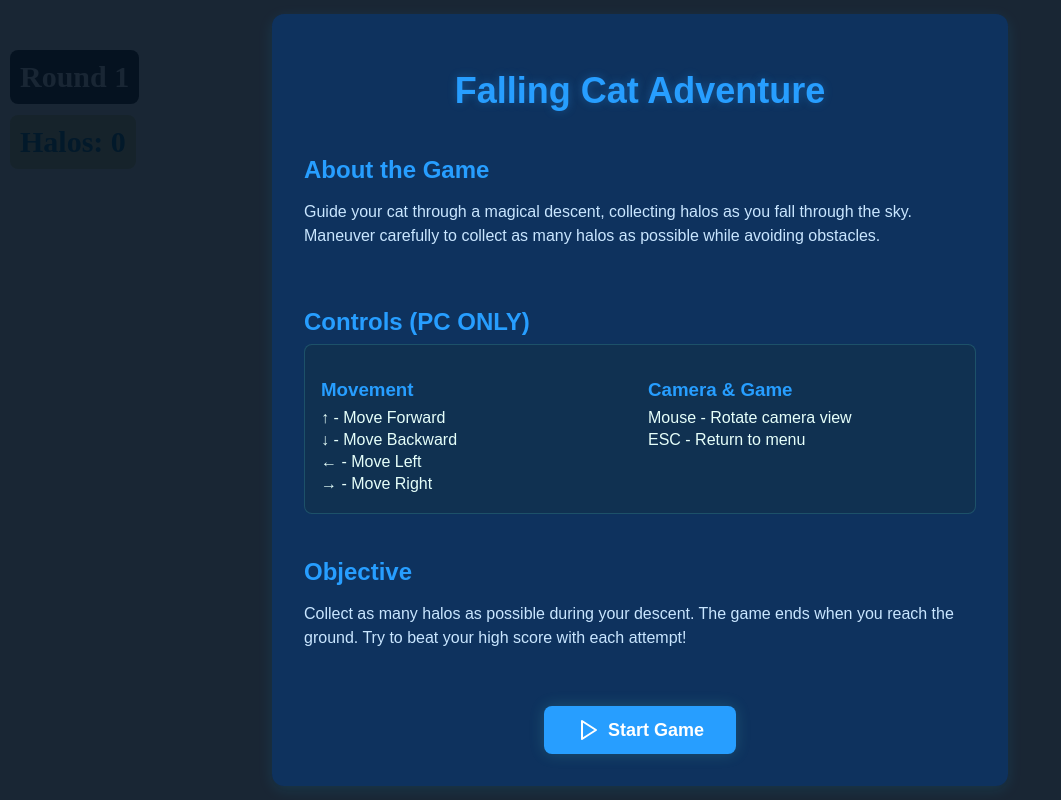
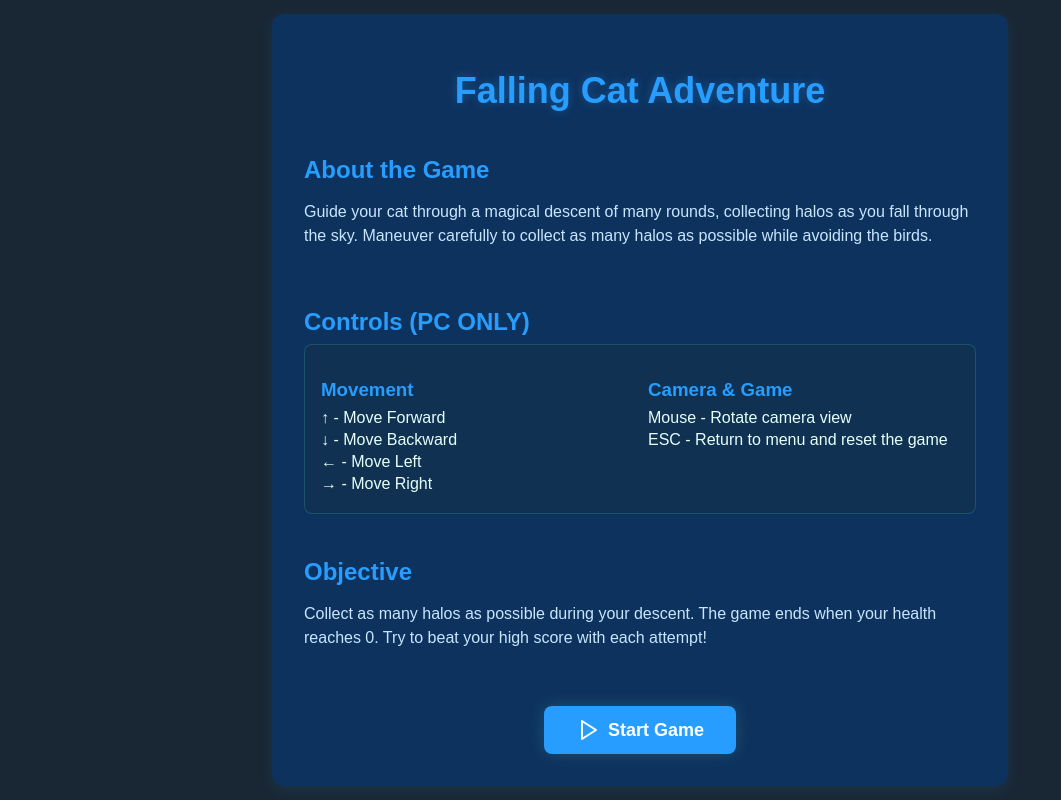
Before and after one commit to AjimelecG-Princeton/FallingCatAdventures, a React (Vite) app: page / in a window 1280 px wide. Shown: the whole page, without its empty margins (0-1061 px from the left). Built offline with nearby package versions, Linux system fonts and the light colour scheme; no server answers.

Commit message:
Change menu wording and score and round styling

```diff
--- a/src/app.tsx
+++ b/src/app.tsx
@@ -11,12 +11,16 @@ import GameMenu from './game_menu/GameMenu';
 import GameOverMenu from './gameover_menu/GameOverMenu';
 import React from 'react';
 import { createRoot } from 'react-dom/client';
+import RoundManager from './logic/RoundManager';
+import { ScoreManager } from './logic/ScoreManager';
 
 // === Game State === //
 let isGameRunning = false;
 let animationFrameId: number;
 let score = 0; // TEMPORARY
 let gameOverMenuContainer: HTMLDivElement;
+let roundManager: RoundManager;
+let scoreManager: ScoreManager;
 
 // === Renderer Setup === //
 const renderer = new WebGLRenderer({ antialias: true });
@@ -29,6 +33,9 @@ const handleGameOver = () => {
     canvas.style.display = 'none';
     healthBarContainer.style.display = 'none';
     gameOverMenuContainer.style.display = 'block';
+
+    roundManager.roundCounterElement.style.display = 'none';
+    scoreManager.scoreCounterElement.style.display = 'none';
 
     // Stop the game loop
     if (animationFrameId) {
@@ -87,7 +94,14 @@ const updateScore = (points: number) => {
 };
 
 // === Scene Setup === //
-const scene = new FallingScene(canvas, healthBar, updateScore, renderer);
+const scene = new FallingScene(
+    canvas,
+    healthBar,
+    updateScore,
+    renderer,
+    roundManager = new RoundManager(),
+    scoreManager = new ScoreManager()
+);
 
 // Apply basic css styles
 canvas.style.display = 'none'; // Hide canvas initially
@@ -114,6 +128,8 @@ const startGame = () => {
     healthBarContainer.style.display = 'block';
     menuContainer.style.display = 'none';
     gameOverMenuContainer.style.display = 'none';
+    roundManager.roundCounterElement.style.display = 'block';
+    scoreManager.scoreCounterElement.style.display = 'block';
 
     // Reset game state if needed
     scene.reset(true);
@@ -133,6 +149,8 @@ const resetGame = () => {
     canvas.style.display = 'none';
     healthBarContainer.style.display = 'none';
     menuContainer.style.display = 'block';
+    roundManager.roundCounterElement.style.display = 'none';
+    scoreManager.scoreCounterElement.style.display = 'none';
 
     // Stop the game loop
     if (animationFrameId) {
--- a/src/game_menu/GameMenu.tsx
+++ b/src/game_menu/GameMenu.tsx
@@ -16,8 +16,8 @@ const GameMenu: FC<GameMenuProps> = ({ onStartGame }) => {
           <section>
             <h2>About the Game</h2>
             <p>
-              Guide your cat through a magical descent, collecting halos as you fall through the sky.
-              Maneuver carefully to collect as many halos as possible while avoiding obstacles.
+              Guide your cat through a magical descent of many rounds, collecting halos as you fall through the sky.
+              Maneuver carefully to collect as many halos as possible while avoiding the birds.
             </p>
           </section>
 
@@ -37,7 +37,7 @@ const GameMenu: FC<GameMenuProps> = ({ onStartGame }) => {
                 <h3>Camera & Game</h3>
                 <ul>
                   <li>Mouse - Rotate camera view</li>
-                  <li>ESC - Return to menu</li>
+                  <li>ESC - Return to menu and reset the game</li>
                 </ul>
               </div>
             </div>
@@ -46,7 +46,7 @@ const GameMenu: FC<GameMenuProps> = ({ onStartGame }) => {
           <section>
             <h2>Objective</h2>
             <p>
-              Collect as many halos as possible during your descent. The game ends when you reach the ground.
+              Collect as many halos as possible during your descent. The game ends when your health reaches 0.
               Try to beat your high score with each attempt!
             </p>
           </section>
--- a/src/logic/RoundManager.ts
+++ b/src/logic/RoundManager.ts
@@ -1,6 +1,6 @@
 class RoundManager {
     private currentRound: number;
-    private roundCounterElement: HTMLElement;
+    public roundCounterElement: HTMLElement;
 
     constructor() {
         this.currentRound = 1;
@@ -36,6 +36,7 @@ class RoundManager {
         roundCounterElement.style.backgroundColor = '#333333';
         roundCounterElement.style.padding = '10px';
         roundCounterElement.style.borderRadius = '8px';
+        roundCounterElement.style.display = 'none';
 
         // Create the round text
         const roundText = document.createElement('div');
--- a/src/logic/ScoreManager.ts
+++ b/src/logic/ScoreManager.ts
@@ -1,6 +1,6 @@
 export class ScoreManager {
     private score: number;
-    private scoreCounterElement: HTMLElement;
+    public scoreCounterElement: HTMLElement;
 
     constructor() {
         this.score = 0;
@@ -19,6 +19,7 @@ export class ScoreManager {
         scoreCounterElement.style.backgroundColor = '#E2E0A2';
         scoreCounterElement.style.padding = '10px';
         scoreCounterElement.style.borderRadius = '8px';
+        scoreCounterElement.style.display = 'none';
 
         // Create the round text
         const scoreText = document.createElement('div');
--- a/src/scenes/FallingScene.ts
+++ b/src/scenes/FallingScene.ts
@@ -63,7 +63,14 @@ class FallingScene extends Scene {
         plane: Mesh;
     };
 
-    constructor(domElement: HTMLElement, healthBar: HealthBar, updateScore: (points: number) => void, renderer: THREE.WebGLRenderer) {
+    constructor(
+        domElement: HTMLElement,
+        healthBar: HealthBar,
+        updateScore: (points: number) => void,
+        renderer: THREE.WebGLRenderer,
+        roundManager: RoundManager,
+        scoreManager: ScoreManager,
+            ) {
         super();
         this.updateScore = updateScore;
 
@@ -93,8 +100,8 @@ class FallingScene extends Scene {
         const lights = new BasicLights();
         this.camera = new GameCamera(this.state.cat, domElement);
         this.GameControls = new GameControls(this.state.cat);
-        this.roundManager = new RoundManager();
-        this.scoreManager = new ScoreManager();
+        this.roundManager = roundManager;
+        this.scoreManager = scoreManager;
 
         this.planeGeometry = new PlaneGeometry(3500, 3500, 50, 50);
         this.material = this.loadMaterial_("Water_002_SD/Water_002_", 10);
```
